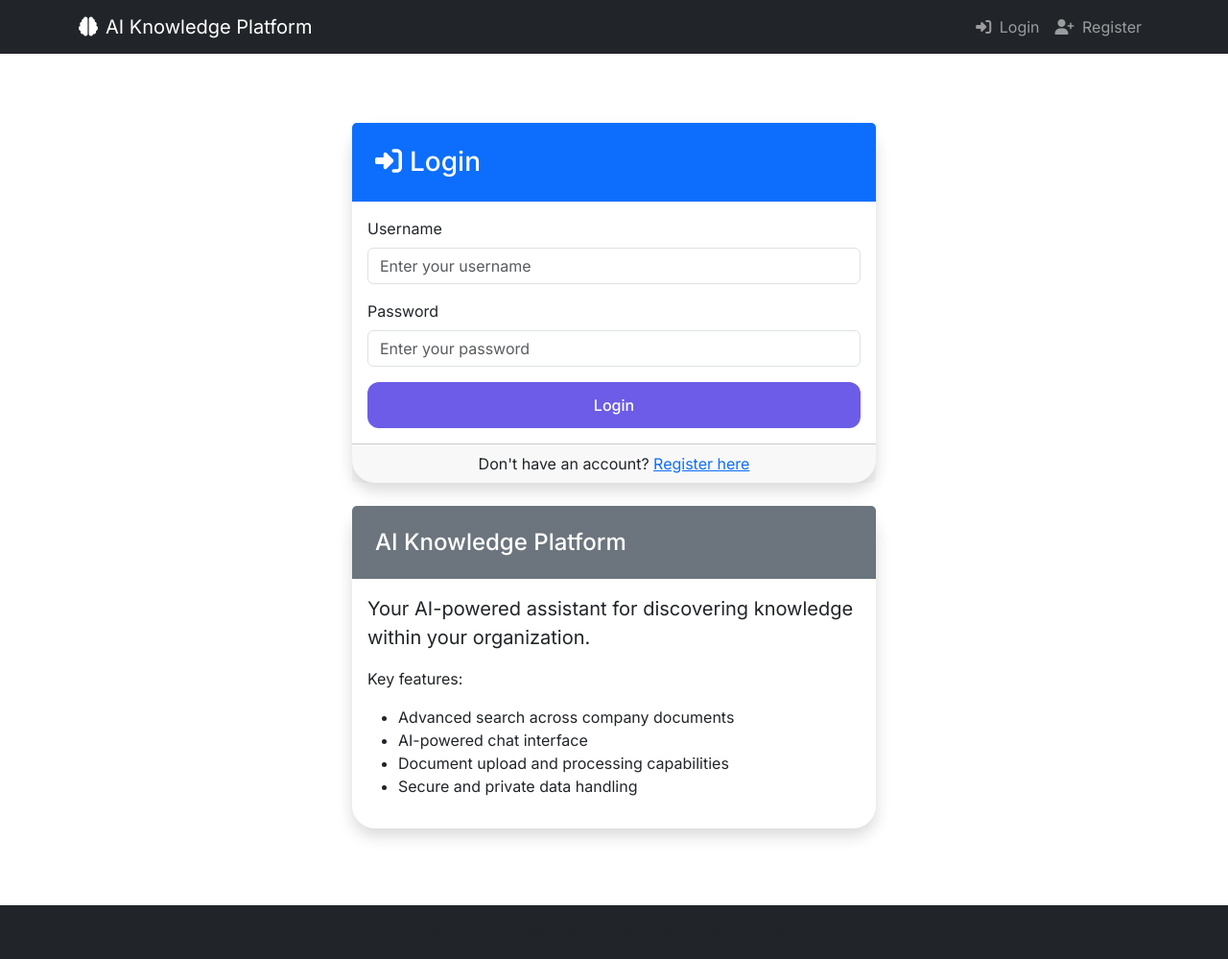
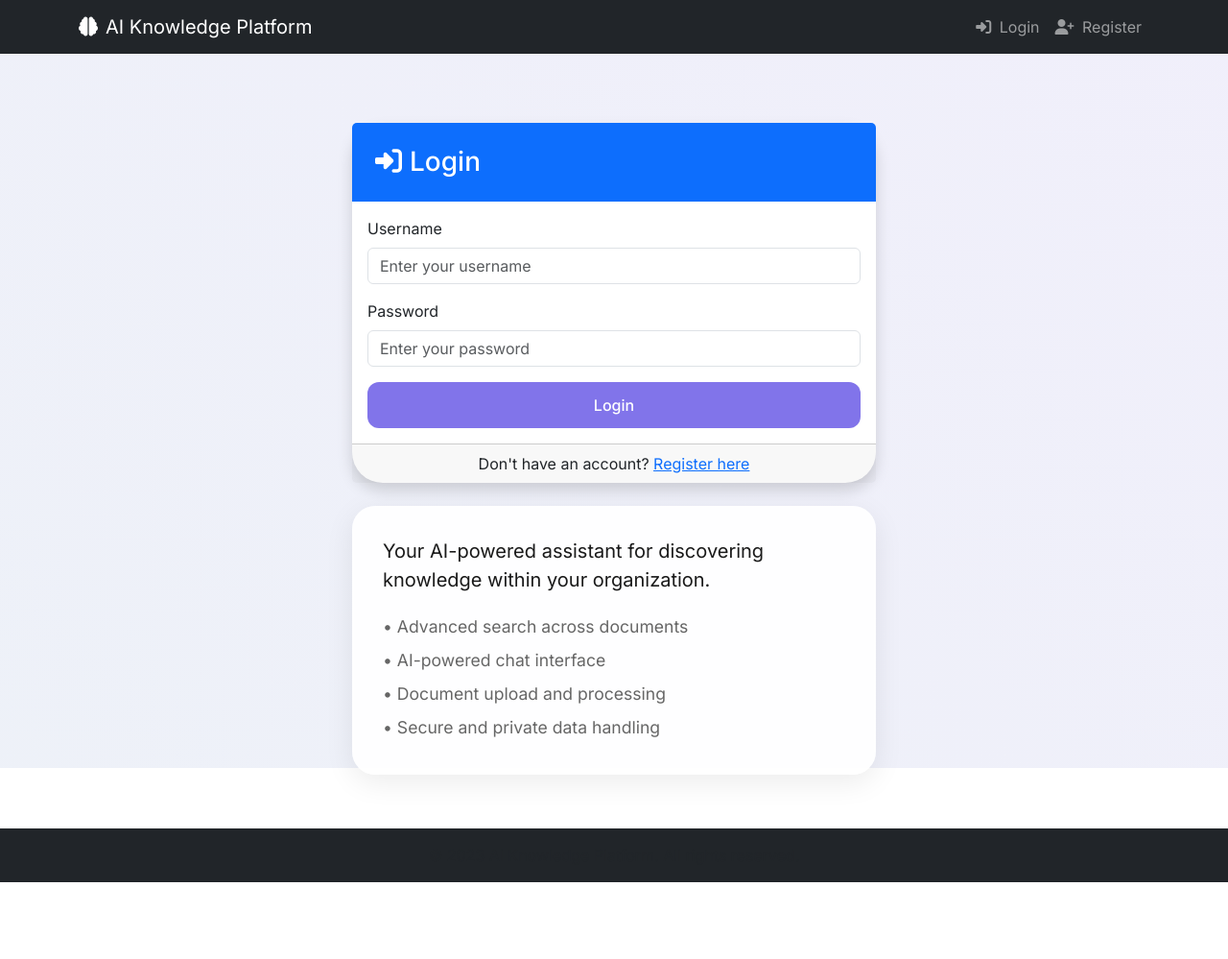
Before and after one commit to ChudinAA/CorporateIntelligence, a Flask app: page /login in a window 1280 px wide. Shown: the whole page at 96% size. After the commit the page ends 919 px from the top, so only its background shows below. Run offline with Flask 3, Linux system fonts and the light colour scheme; some libraries are stand-ins or nearby versions.

Commit message:
Assistant checkpoint: Updated UI with modern design and improved functionality
Assistant generated file changes:
- templates/login.html: Update login page layout and add plasma animation
- static/css/custom.css: Update styles with new colors, animations and UI improvements, Update card and chat styles
- templates/chat.html: Update chat header and add drag & drop, Add drag & drop functionality

---

User prompt:

1. На экране авторизации ниже формы Login убери заколовок AI Knowledge Platform и оставь только описание, разместив его более компактно и читабельно, а также добавь на фон красивую зацикленную анимацию полупрозрачной голубоватой плазмы, перетекающей в рандомных направлениях.
2. Увеличь везде радиус скругления у форм.
3. В синий цвет на всех страницах добавь немного сиреневого и сделать более прозрачным.
4. В чате фон сделай светлый и выводи в отвтах ассистена только сообщения, убери нижний отступ и пунктирную линию.
5. На странице чата добавь возможность drag and drop в блоке Upload Document.
6. Убрать кнопку Dashboard в блоке чата AI Assistant.

Replit-Commit-Author: Assistant
Replit-Commit-Session-Id: 1351f8bb-8c6a-4800-b006-353afa81eca0

```diff
--- a/static/css/custom.css
+++ b/static/css/custom.css
@@ -1,10 +1,40 @@
 
 /* Global style adjustments */
 :root {
-  --primary-color: #6C5CE7;
+  --primary-color: rgba(108, 92, 231, 0.85);
   --text-color: #1a1a1a;
   --bg-light: #ffffff;
   --bg-secondary: #f8f9fe;
+}
+
+@keyframes plasma {
+  0%, 100% { background-position: 0% 50%; }
+  50% { background-position: 100% 50%; }
+}
+
+.plasma-background {
+  position: fixed;
+  top: 0;
+  left: 0;
+  right: 0;
+  bottom: 0;
+  background: linear-gradient(45deg, rgba(108, 92, 231, 0.1), rgba(72, 126, 176, 0.1), rgba(130, 87, 229, 0.1));
+  background-size: 400% 400%;
+  animation: plasma 15s ease infinite;
+  z-index: -1;
+}
+
+.info-box {
+  background: rgba(255, 255, 255, 0.9);
+  padding: 2rem;
+  border-radius: 24px;
+  box-shadow: 0 8px 30px rgba(0, 0, 0, 0.08);
+}
+
+.features-list {
+  font-size: 1.1rem;
+  line-height: 2;
+  color: #666;
 }
 
 body {
@@ -24,11 +54,44 @@ main {
 /* Modern card styling */
 .card {
   border: none;
-  border-radius: 24px;
+  border-radius: 32px;
   background: var(--bg-light);
   box-shadow: 0 8px 30px rgba(0, 0, 0, 0.08);
   margin-bottom: 1.5rem;
   transition: all 0.3s ease;
+}
+
+.upload-zone {
+  border: 2px dashed rgba(108, 92, 231, 0.3);
+  border-radius: 32px;
+  padding: 2rem;
+  text-align: center;
+  transition: all 0.3s ease;
+  cursor: pointer;
+  background: rgba(255, 255, 255, 0.9);
+}
+
+.upload-zone.dragover {
+  background: rgba(108, 92, 231, 0.05);
+  border-color: rgba(108, 92, 231, 0.6);
+}
+
+#chat-container {
+  background: var(--bg-light);
+  border-radius: 32px;
+}
+
+.message {
+  border-radius: 24px;
+}
+
+.sources-list {
+  display: none;
+}
+
+.ai-message {
+  margin-bottom: 0.5rem;
+  border-bottom: none;
 }
 
 .card:hover {
--- a/templates/login.html
+++ b/templates/login.html
@@ -39,20 +39,14 @@
             </div>
         </div>
 
-        <!-- Platform information -->
-        <div class="card mt-4 shadow">
-            <div class="card-header bg-secondary text-white">
-                <h4 class="card-title mb-0">AI Knowledge Platform</h4>
-            </div>
-            <div class="card-body">
-                <p class="lead">Your AI-powered assistant for discovering knowledge within your organization.</p>
-                <p>Key features:</p>
-                <ul>
-                    <li>Advanced search across company documents</li>
-                    <li>AI-powered chat interface</li>
-                    <li>Document upload and processing capabilities</li>
-                    <li>Secure and private data handling</li>
-                </ul>
+        <div class="plasma-background"></div>
+        <div class="info-box mt-4">
+            <p class="lead mb-3">Your AI-powered assistant for discovering knowledge within your organization.</p>
+            <div class="features-list">
+                • Advanced search across documents<br>
+                • AI-powered chat interface<br>
+                • Document upload and processing<br>
+                • Secure and private data handling
             </div>
         </div>
     </div>
```
Also changed, not shown: templates/chat.html (+55 -12 lines).
